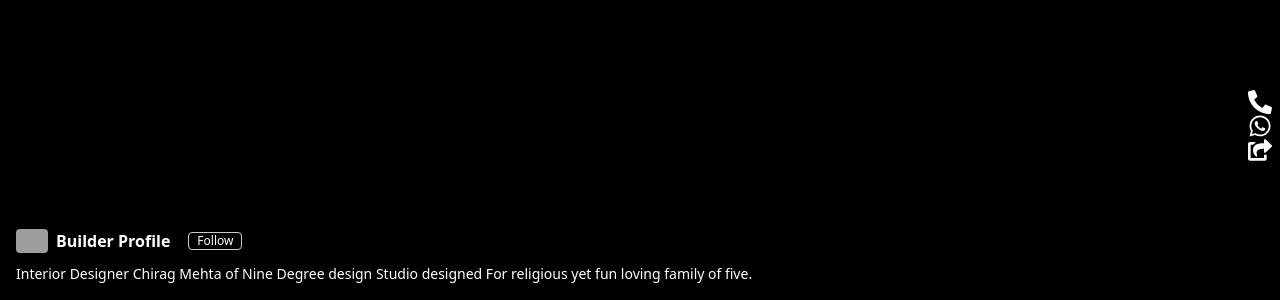
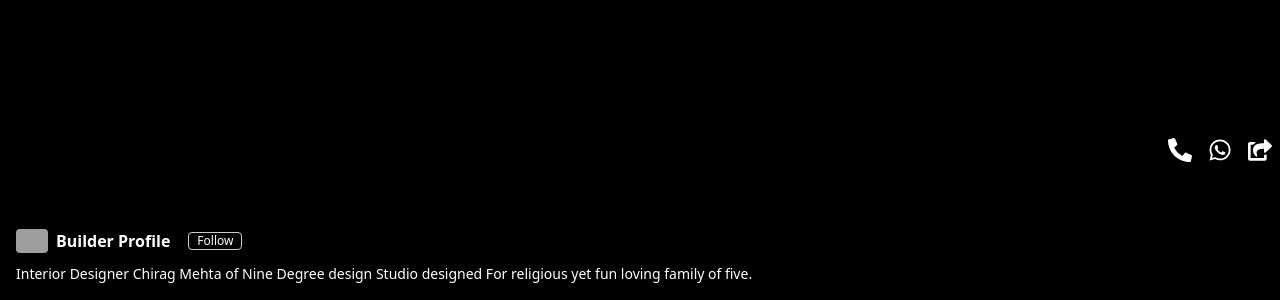
Before and after one commit to krisGuru/demo-poc, a Next.js app: page /mobile_view/1 in a window 1280 px wide. Shown: the part 500-800 px from the top of the page. Built offline with nearby package versions, Linux system fonts and the light colour scheme; grey boxes are pictures that could not be loaded.

Commit message:
contack action component changes

```diff
--- a/src/components/ContactActions.tsx
+++ b/src/components/ContactActions.tsx
@@ -1,12 +1,25 @@
 import React from 'react'
 import { FaPhone, FaWhatsapp, FaShareSquare } from 'react-icons/fa'
 
-const ContactActions = () => {
+const ContactActions: React.FC<{
+  getQuote: boolean
+}> = ({
+  getQuote=false
+}) => {
   return (
     <>
-      <FaPhone className='text-2xl fa-phone' />
-      <FaWhatsapp className='text-2xl'/>
-      <FaShareSquare className='text-2xl' />
+    {
+      getQuote && <>
+        <a href="#" className='float-right text-sm mr-4 border border-gray-600 px-2 rounded'>
+          Get Quote
+        </a>
+      </>
+    }
+      <div style={{display:"flex", gap: "1rem", marginTop: "1rem", marginLeft: "1rem"}}>
+        <FaPhone className='text-2xl fa-phone' />
+        <FaWhatsapp className='text-2xl'/>
+        <FaShareSquare className='text-2xl' />
+      </div>
     </>
   )
 }
```
